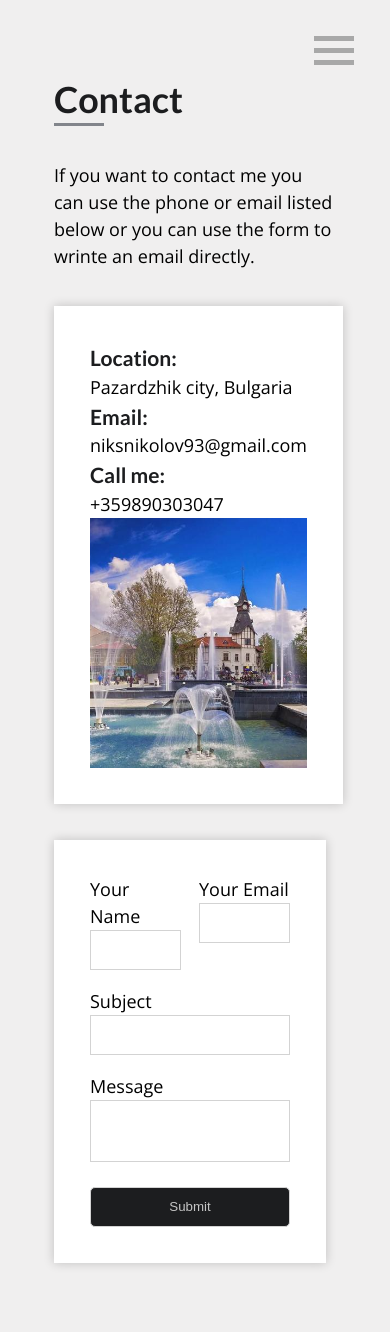
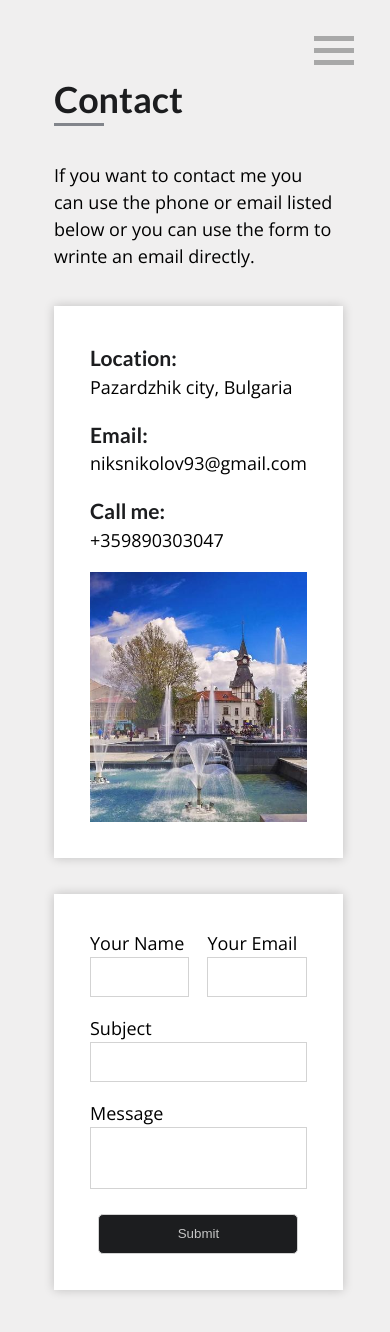
Before and after one commit to NikolaNikolov93/New-Portfolio, a React (Vite) app: page /contact in a window 390 px wide. Shown: the top 1332 px of the page. Built offline with nearby package versions, Linux system fonts and the light colour scheme.

Commit message:
Fixed styles

```diff
--- a/src/App.css
+++ b/src/App.css
@@ -38,6 +38,7 @@
   .hamburger-menu {
     display: inline-flex;
     z-index: 50;
+    position: fixed;
   }
   .hamburger-menu-item {
     transition: transform 0.8s ease;
@@ -50,6 +51,7 @@
   .open {
     z-index: 99;
     transform: translateX(0); /* Slide in when .open class is applied */
+    flex: 0 0 350px;
   }
 
   .one {
--- a/src/features/navbar/NavBar.module.css
+++ b/src/features/navbar/NavBar.module.css
@@ -7,6 +7,7 @@
   flex-direction: column;
   gap: 1.5em;
   align-items: center;
+  position: fixed;
 }
 
 .header footer {
--- a/src/pages/contact/Contact.module.css
+++ b/src/pages/contact/Contact.module.css
@@ -20,6 +20,9 @@
   flex-basis: calc(40% - 2em);
   background-color: white;
   box-shadow: 0 0 10px rgba(0, 0, 0, 0.2); /* Add your desired shadow properties */
+  display: flex;
+  flex-direction: column;
+  gap: 1em;
 }
 .contacts-location-img {
   width: auto;
@@ -32,6 +35,7 @@
   flex-wrap: wrap;
   gap: 2em;
   flex-basis: 100%;
+  justify-content: center;
 }
 .contacts > * {
   padding: 2em 2em;
@@ -83,3 +87,15 @@ input {
   height: 40px;
   border: 1px solid lightgray;
 }
+@media (max-width: 1270px) {
+  .contacts-location {
+    flex-basis: 100%;
+  }
+  .contacts-form {
+    flex-basis: 100%;
+  }
+}
+@media (max-width: 900px) {
+}
+@media (max-width: 600px) {
+}
```
